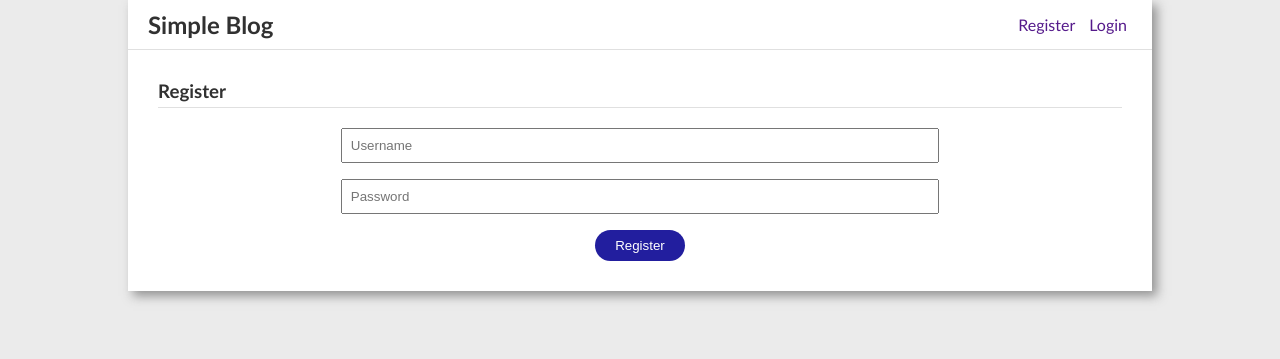
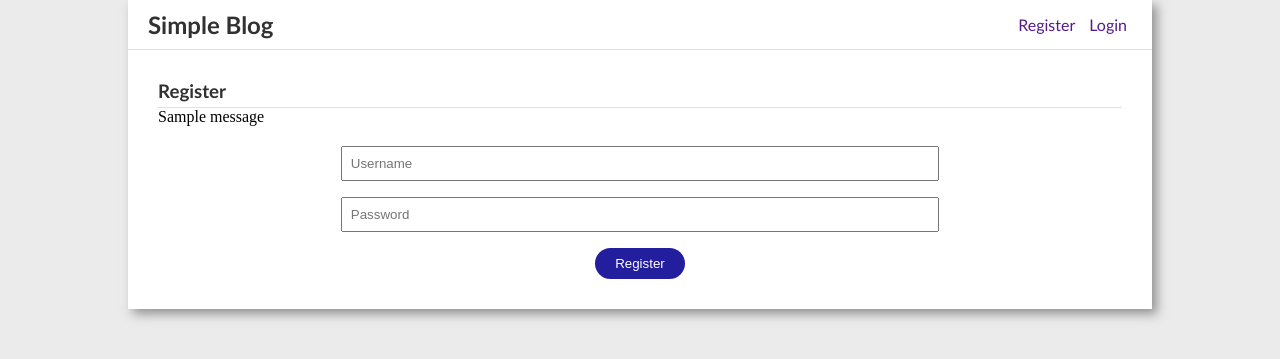
Before and after one commit to Rezuanul-Islam-Fahim/simple-blog-site, a Flask app: page /auth/register in a window 1280 px wide. Shown: the top 359 px of the page. Run offline with Flask 2, Linux system fonts and the light colour scheme; one stand-in notice (Sample message) is shown.

Commit message:
Add flash message in base html

```diff
--- a/website/templates/base.html
+++ b/website/templates/base.html
@@ -27,6 +27,9 @@
       </header>
       <div class="content">
         <h3>{% block header %}{% endblock %}</h3>
+        {% for message in get_flashed_messages() %}
+        <div class="flash">{{ message }}</div>
+        {% endfor %}
         {% block content %}{% endblock %}
       </div>
     </div>
```
